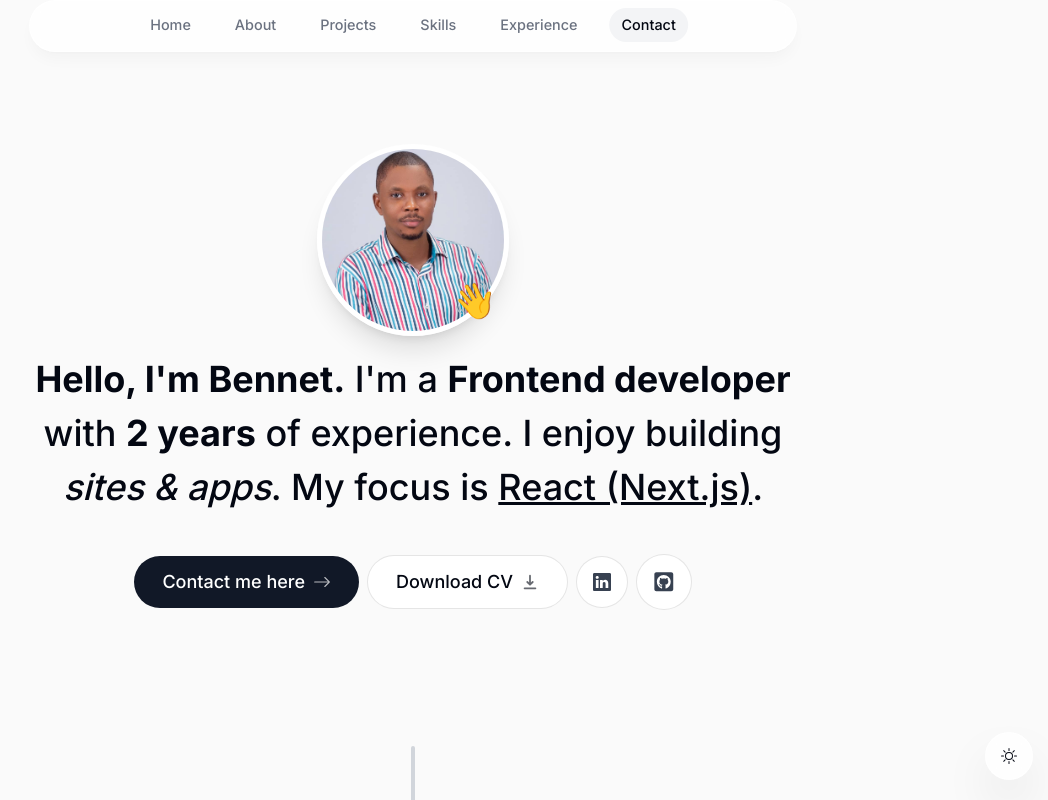
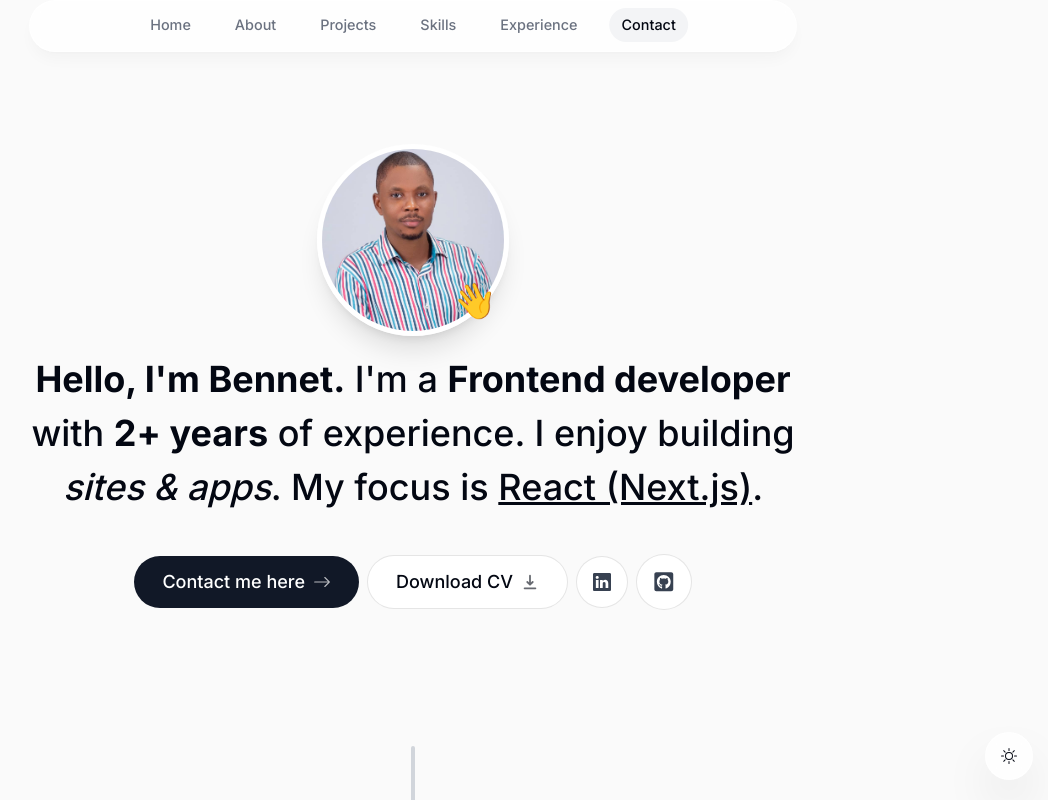
Before and after one commit to Bennet-Ukoh/Personal-Portfolio, a Next.js app: page / in a window 1280 px wide. Shown: the top 800 px of the page, without its empty margins (227-1275 px from the left). Built offline with nearby package versions, Linux system fonts and the light colour scheme; no server answers.

Commit message:
minor correction in intro and metadata

```diff
--- a/app/layout.tsx
+++ b/app/layout.tsx
@@ -11,7 +11,7 @@ const inter = Inter({ subsets: ["latin"] });
 
 export const metadata = {
   title: "Bennet | Personal Portfolio",
-  description: "Bennet is a full-stack developer with 2 years of experience.",
+  description: "Bennet is a Frontend developer with 2+ years of experience.",
 };
 
 export default function RootLayout({
--- a/components/intro.tsx
+++ b/components/intro.tsx
@@ -65,7 +65,7 @@ export default function Intro() {
       >
         <span className="font-bold">Hello, I'm Bennet.</span> I'm a{" "}
         <span className="font-bold">Frontend developer</span> with{" "}
-        <span className="font-bold">2 years</span> of experience. I enjoy
+        <span className="font-bold">2+ years</span> of experience. I enjoy
         building <span className="italic">sites & apps</span>. My focus is{" "}
         <span className="underline">React (Next.js)</span>.
       </motion.h1>
```
